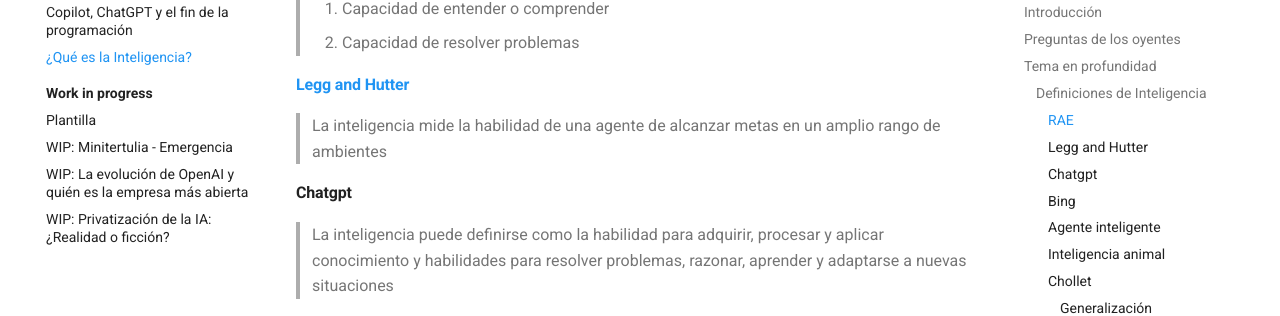
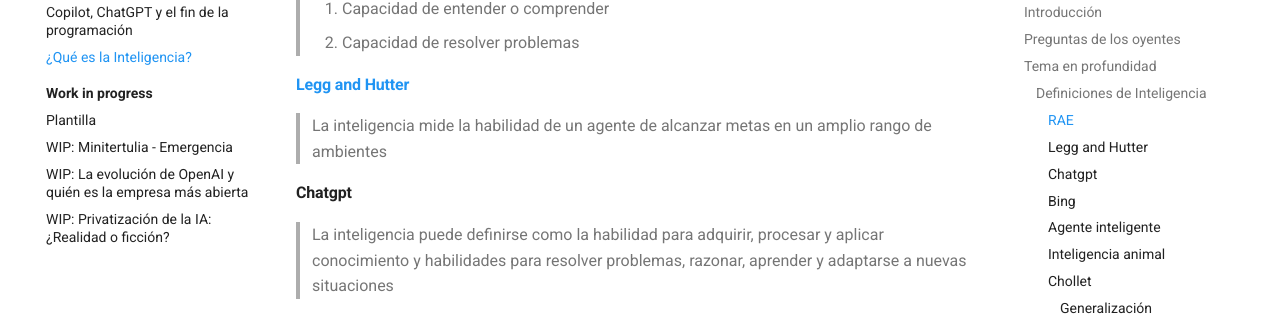
Before and after one commit to ironbar/tertulia_inteligencia_artificial, an MkDocs documentation site: the page built from docs/guiones/02-que-es-la-inteligencia.md, in a window 1280 px wide and 900 px high, scrolled down 483 px. Shown: the part 144-460 px from the top of the window. Built offline with MkDocs 1.6.1 and Material for MkDocs 9.7.7, drawn with Linux system fonts in a browser that asks for light colours; comment, search, counter and statistics services are not loaded.

Commit message:
format changes

```diff
--- a/docs/guiones/02-que-es-la-inteligencia.md
+++ b/docs/guiones/02-que-es-la-inteligencia.md
@@ -17,15 +17,9 @@ Presentar distintas definiciones y discutir sobre su bondad y limitaciones
 > 1. Capacidad de entender o comprender
 > 2. Capacidad de resolver problemas
 
-<!-- -->
-
-
-
 #### [Legg and Hutter](https://arxiv.org/abs/0706.3639)
 
-> La inteligencia mide la habilidad de una agente de alcanzar metas en un amplio rango de ambientes
-
-
+> La inteligencia mide la habilidad de un agente de alcanzar metas en un amplio rango de ambientes
 
 #### Chatgpt
 
```
